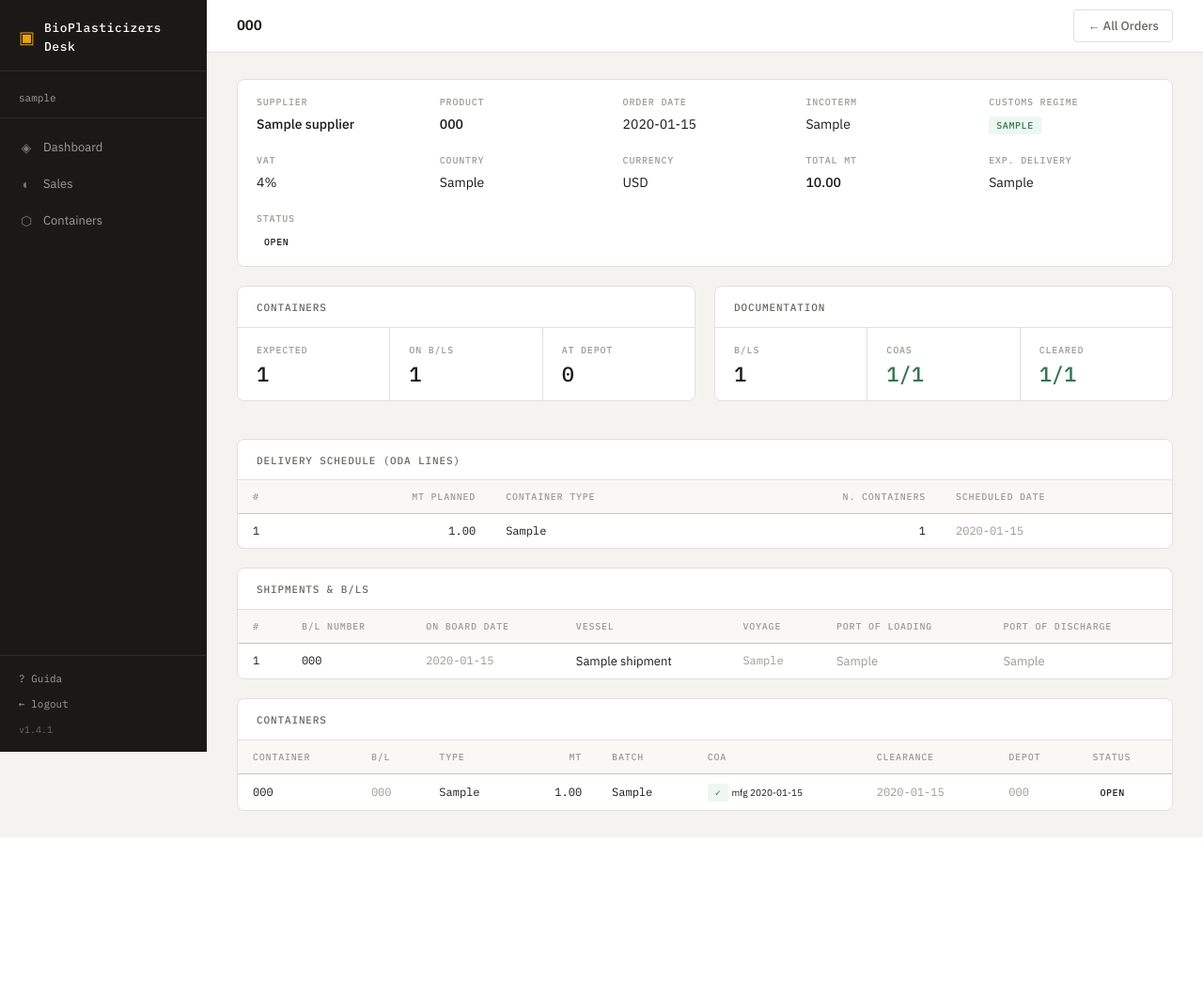
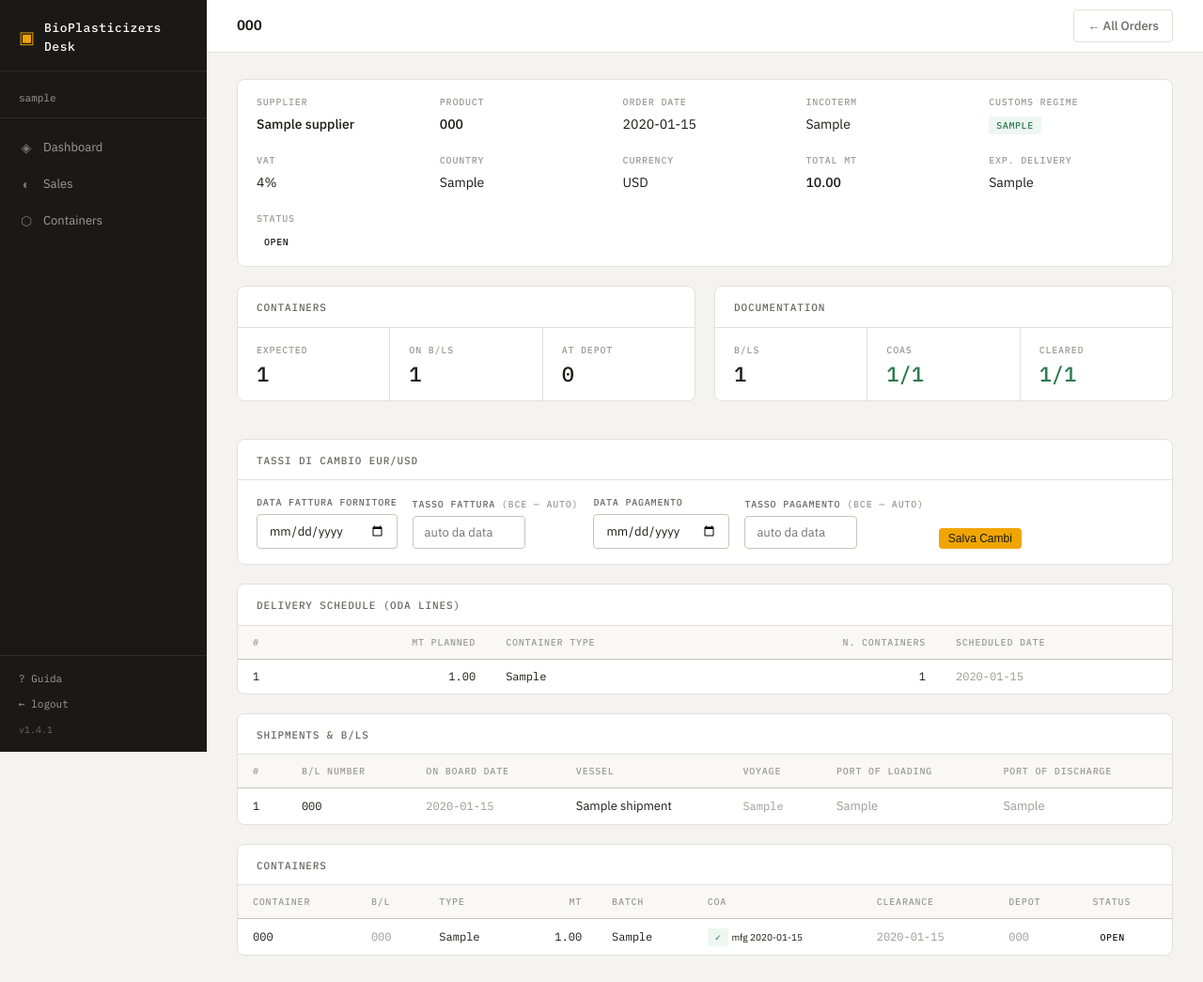
Before and after one commit to Pucho75/bu-control, a Flask app: page /oda-status/1 in a window 1280 px wide. Shown: the whole page at 94% size. Before the commit the page ends 891 px from the top, so only its background shows below. Run offline with Flask 3, Linux system fonts and the light colour scheme; the visitor is signed in with stand-in values (Sample User, id 1); tables that the repository leaves empty hold one stand-in row (values such as "Sample post").

Commit message:
Exchange rate: BCE auto-fetch, invoice/payment dates on ODA, removed from ODV

```diff
--- a/app.py
+++ b/app.py
@@ -1400,6 +1400,43 @@ def container_delete(container_id):
     return redirect(request.referrer or url_for("oda_status"))
 
 
+
+# ── ODA FX Rate Update ────────────────────────────────────────
+@app.route("/odas/<int:oda_id>/fx", methods=["POST"])
+@login_required
+@role_required("CEO", "BU_DIRECTOR", "LOGISTICS_ADMIN")
+def oda_fx_update(oda_id):
+    from cost_utils import fetch_ecb_rate
+    db = get_db()
+
+    invoice_date = request.form.get("invoice_date") or None
+    payment_date = request.form.get("payment_date") or None
+
+    # Auto-fetch BCE rates if dates provided and rate not manually overridden
+    fx_invoice = float(request.form.get("fx_rate_invoice") or 0) or None
+    fx_payment = float(request.form.get("fx_rate_payment") or 0) or None
+
+    if invoice_date and not fx_invoice:
+        fx_invoice = fetch_ecb_rate(invoice_date)
+    if payment_date and not fx_payment:
+        fx_payment = fetch_ecb_rate(payment_date)
+
+    db.execute("""
+        UPDATE odas SET invoice_date=?, fx_rate_invoice=?,
+        payment_date=?, fx_rate_payment=?,
+        updated_at=datetime('now') WHERE id=?
+    """, (invoice_date, fx_invoice, payment_date, fx_payment, oda_id))
+    db.commit()
+
+    msg = "Tassi di cambio aggiornati."
+    if fx_invoice:
+        msg += f" Fattura: {fx_invoice:.4f}"
+    if fx_payment:
+        msg += f" | Pagamento: {fx_payment:.4f}"
+    flash(msg, "success")
+    return redirect(url_for("oda_detail", oda_id=oda_id))
+
+
 # ── Entry point ──────────────────────────────────────────────
 if __name__ == "__main__":
     os.makedirs(os.path.dirname(DB_PATH), exist_ok=True)
--- a/parse_docs.py
+++ b/parse_docs.py
@@ -627,6 +627,20 @@ def parse_bl_confirm():
                 ) VALUES (?,?,?,?,'IN_TRANSIT','BL_PARSER')
             """, (code, shipment_id, ctype, nominal_mt))
 
+    # Fetch BCE rate for B/L date and save as provisional fx_rate_invoice on ODA
+    bl_date = form.get("bl_date")
+    if bl_date:
+        try:
+            from cost_utils import fetch_ecb_rate
+            oda = db.execute("SELECT currency, fx_rate_invoice FROM odas WHERE id=?", (oda_id,)).fetchone()
+            if oda and oda["currency"] == "USD" and not oda["fx_rate_invoice"]:
+                rate = fetch_ecb_rate(bl_date)
+                if rate:
+                    db.execute("UPDATE odas SET fx_rate_invoice=? WHERE id=?", (rate, oda_id))
+                    db.commit()
+        except Exception as e:
+            pass  # Non-blocking — don't fail import if BCE is down
+
     db.commit()
     session.pop("bl_draft", None)
 
--- a/templates/oda_detail.html
+++ b/templates/oda_detail.html
@@ -131,6 +131,51 @@
     </div>
   </div>
 </div>
+
+{# ── Exchange Rate ── #}
+{% if oda.currency == 'USD' %}
+<div class="card" style="margin-bottom:20px">
+  <div class="card-header"><span class="card-title">Tassi di Cambio EUR/USD</span></div>
+  <div class="card-body">
+    <form method="POST" action="{{ url_for('oda_fx_update', oda_id=oda.id) }}"
+          style="display:flex;gap:16px;align-items:flex-end;flex-wrap:wrap">
+      <div class="form-group" style="margin:0">
+        <label>Data Fattura Fornitore</label>
+        <input type="date" name="invoice_date"
+          value="{{ oda.invoice_date or '' }}">
+      </div>
+      <div class="form-group" style="margin:0">
+        <label>Tasso Fattura <span class="text-muted">(BCE — auto)</span></label>
+        <input type="number" name="fx_rate_invoice" step="0.0001"
+          value="{{ '%.4f'|format(oda.fx_rate_invoice) if oda.fx_rate_invoice else '' }}"
+          placeholder="auto da data" style="width:120px">
+      </div>
+      <div class="form-group" style="margin:0">
+        <label>Data Pagamento</label>
+        <input type="date" name="payment_date"
+          value="{{ oda.payment_date or '' }}">
+      </div>
+      <div class="form-group" style="margin:0">
+        <label>Tasso Pagamento <span class="text-muted">(BCE — auto)</span></label>
+        <input type="number" name="fx_rate_payment" step="0.0001"
+          value="{{ '%.4f'|format(oda.fx_rate_payment) if oda.fx_rate_payment else '' }}"
+          placeholder="auto da data" style="width:120px">
+      </div>
+      <button type="submit" class="btn btn-primary btn-sm">Salva Cambi</button>
+    </form>
+    {% if oda.fx_rate_invoice and oda.fx_rate_payment %}
+    <div style="margin-top:12px;font-size:13px;color:var(--text-secondary)">
+      Gain/Loss cambio stimato:
+      <strong style="color:{{ 'var(--green)' if oda.fx_rate_payment < oda.fx_rate_invoice else 'var(--red)' }}">
+        {% set diff = (1/oda.fx_rate_payment - 1/oda.fx_rate_invoice) * oda.price_usd_per_mt * oda.total_mt %}
+        {{ '%.0f'|format(diff) }} EUR
+      </strong>
+      ({{ 'favorevole' if oda.fx_rate_payment < oda.fx_rate_invoice else 'sfavorevole' }})
+    </div>
+    {% endif %}
+  </div>
+</div>
+{% endif %}
 
 {# ── ODA Delivery Lines (commercial schedule) ── #}
 <div class="card" style="margin-bottom:20px">
```
Also changed, not shown: cost_utils.py (+29 -0 lines), templates/parse_odv_confirm.html (+2 -5 lines).
